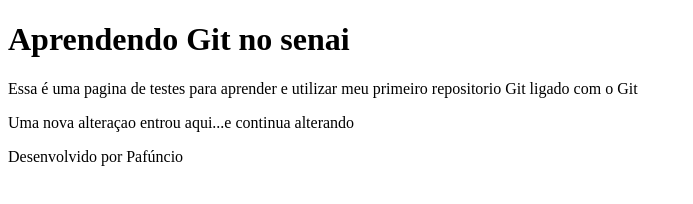
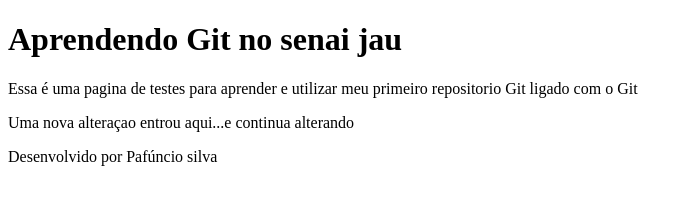
Before and after one commit to dudagattis/reposit-rio-teste, a plain HTML site: page index.html in a window 1280 px wide. Shown: the whole page, without its empty margins (0-693 px from the left). Drawn offline with Linux system fonts and the light colour scheme.

Commit message:
modificandoh1 e footer

```diff
--- a/index.html
+++ b/index.html
@@ -7,7 +7,7 @@
 </head>
 <body>
   <header>
-    <h1>Aprendendo Git no senai</h1>
+    <h1>Aprendendo Git no senai jau</h1>
   </header>
 
     <p>Essa é uma pagina de testes para aprender e utilizar
@@ -18,7 +18,7 @@
   </p>
 
   <footer>
-    Desenvolvido por Pafúncio
+    Desenvolvido por Pafúncio silva
   </footer>
 </body>
 </html>
```
